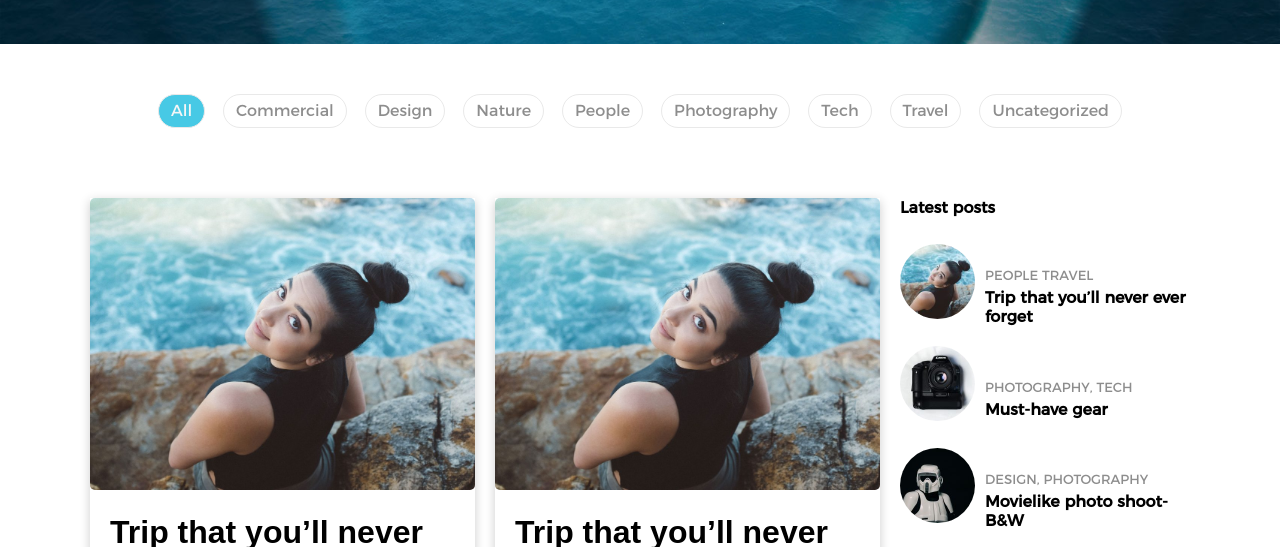
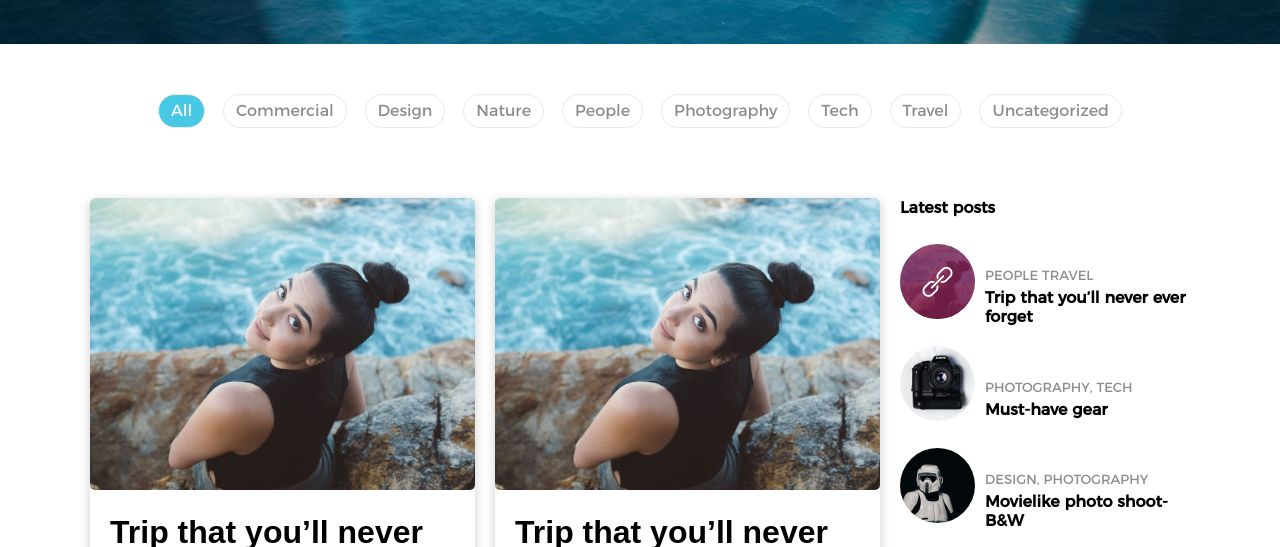
Before and after one commit to GeorgeBradley/oceansofpost.github.io, a plain HTML site: page index.html in a window 1280 px wide. In both pictures the pointer is over the element 937 px from the left and 487 px from the top of the page. Shown: the part 206-753 px from the top of the page. Drawn offline with Linux system fonts and the light colour scheme.

Commit message:
Update style.css

```diff
--- a/style.css
+++ b/style.css
@@ -285,6 +285,11 @@ position: relative;
     width:75px;
     height:75px;
     overflow: hidden;
+    position: relative;
+    display:flex;
+    justify-content: center;
+    align-items: center;
+
 }
 
 
@@ -401,3 +406,34 @@ font-size:0.8rem;
     box-shadow: 0 3px 10px rgb(0 0 0 / 0.2);
     font-weight: bold;
 }
+
+
+.post-icon:hover {
+
+}
+.post-icon:hover::after {
+
+
+
+    display:flex;
+    justify-content: center;
+    align-items: center;
+
+    background-color: rgba(128, 29, 80, 0.8);
+    cursor: pointer;
+    position: absolute;
+
+    width:100%;
+
+    height:100%;
+
+
+    font-size:30px;
+
+
+
+    color:white;
+    content: "\e08d";
+    font-family: 'simple-line-icons';
+    z-index: 1000000;
+}
```
